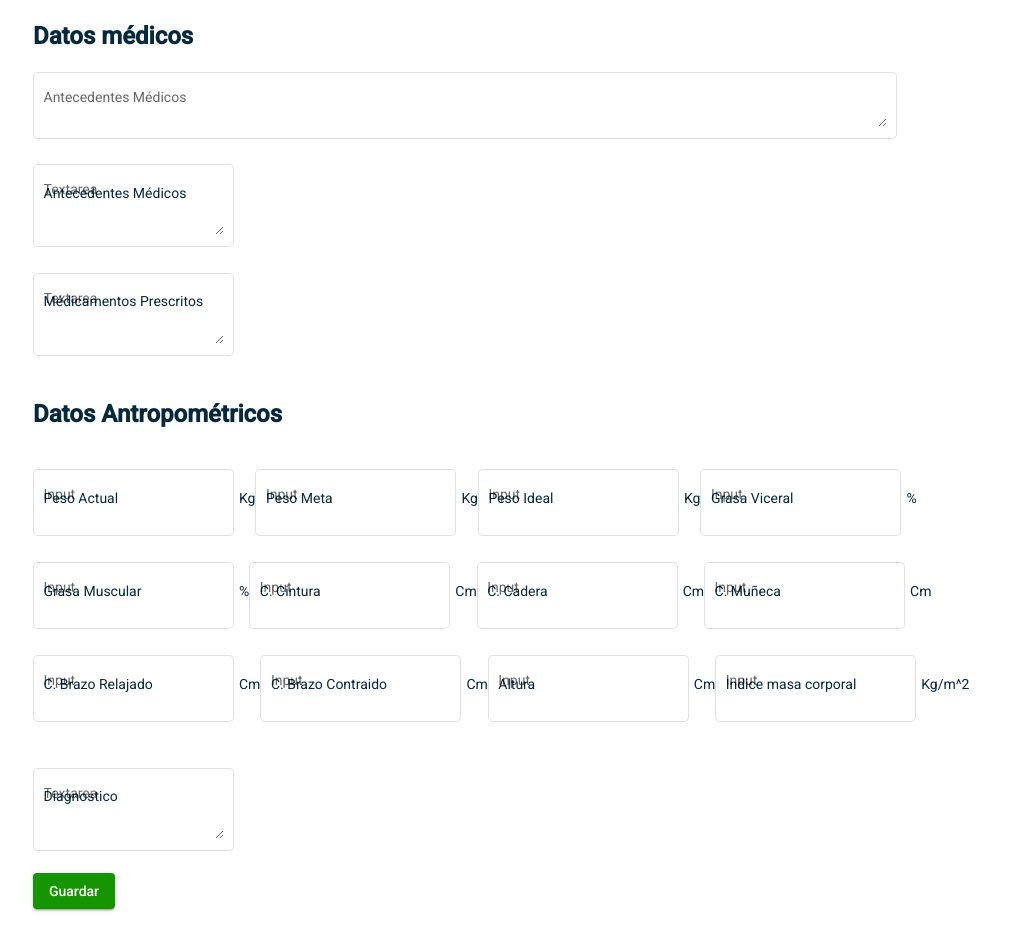
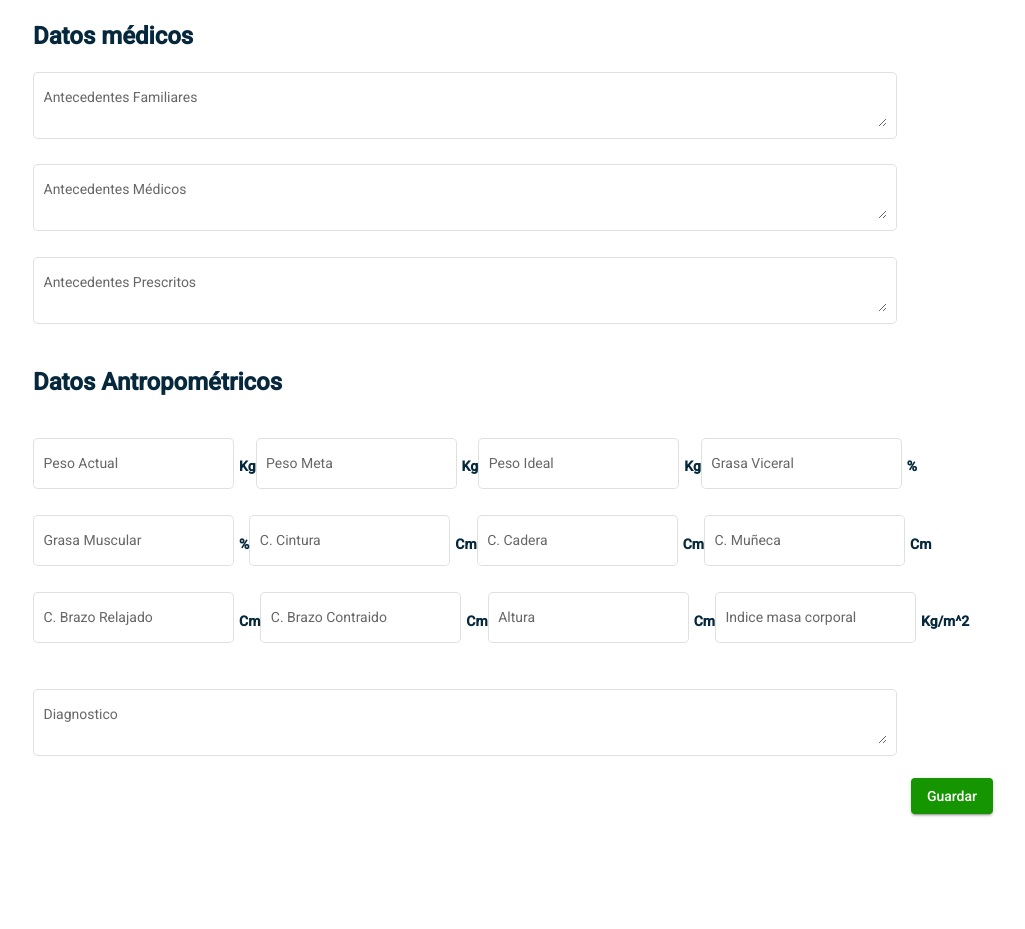
Before and after one commit to Code-Geeks-IGF115/sirt-client, an Angular app in the folder sirt-client/: page /datosMedicos in a window 1280 px wide. Shown: the whole page, without its empty margins (127-1152 px from the left). After the commit the page ends 834 px from the top, so only its background shows below. Built offline with nearby package versions, Linux system fonts and the light colour scheme.

Commit message:
terminado

```diff
--- a/sirt-client/src/app/components/datos-medicos/datos-medicos.component.html
+++ b/sirt-client/src/app/components/datos-medicos/datos-medicos.component.html
@@ -3,17 +3,17 @@
 <form>
 <!-- Aqui te dejo este ejemplo como deben ir los demás componentes -->
 <mat-form-field class="largo" appearance="outline">
+    <mat-label>Antecedentes Familiares</mat-label>
+    <textarea matInput></textarea>
+  </mat-form-field><br>
+
+<mat-form-field class="largo" appearance="outline">
     <mat-label>Antecedentes Médicos</mat-label>
     <textarea matInput></textarea>
   </mat-form-field><br>
 
-<mat-form-field appearance="outline">
-    <mat-label>Textarea</mat-label><label style="color:#06283D" >Antecedentes Médicos</label>
-    <textarea matInput></textarea>
-  </mat-form-field><br>
-
-<mat-form-field appearance="outline">
-    <mat-label>Textarea</mat-label><label style="color:#06283D" >Médicamentos Prescritos</label>
+<mat-form-field class="largo" appearance="outline">
+    <mat-label>Antecedentes Prescritos</mat-label>
     <textarea matInput></textarea>
   </mat-form-field><br><br>
 
@@ -22,104 +22,104 @@
 <div>
 
 <mat-form-field appearance="outline" style="margin-right: 5px;">
-  <mat-label>Input</mat-label><label style="color:#06283D" >Peso Actual</label>
+  <mat-label>Peso Actual</mat-label>
   <input matInput>
 </mat-form-field>
 
-<label style="color:#06283D" >Kg</label>
+<label style="color:#06283D" ><b>Kg</b></label>
 
 <mat-form-field appearance="outline" style="margin-right: 5px;">
-  <mat-label>Input</mat-label><label style="color:#06283D" >Peso Meta</label>
+  <mat-label>Peso Meta</mat-label>
   <input matInput>
 </mat-form-field>
 
-<label style="color:#06283D" >Kg</label>
+<label style="color:#06283D" ><b>Kg</b></label>
 
 <mat-form-field appearance="outline" style="margin-right: 5px;">
-  <mat-label>Input</mat-label><label style="color:#06283D" >Peso Ideal</label>
+  <mat-label>Peso Ideal</mat-label>
   <input matInput>
 </mat-form-field>
 
-<label style="color:#06283D" >Kg</label>
+<label style="color:#06283D" ><b>Kg</b></label>
 
 <mat-form-field appearance="outline" style="margin-right: 5px;">
-  <mat-label>Input</mat-label><label style="color:#06283D" >Grasa Viceral</label>
+  <mat-label>Grasa Viceral</mat-label>
   <input matInput>
 </mat-form-field>
 
-<label style="color:#06283D" >%</label><br>
+<label style="color:#06283D" ><b>%</b></label><br>
 
 </div>
 <div>
 
 <mat-form-field appearance="outline" style="margin-right: 5px;">
-  <mat-label>Input</mat-label><label style="color:#06283D" >Grasa Muscular</label>
+  <mat-label>Grasa Muscular</mat-label>
   <input matInput>
 </mat-form-field>
 
-<label style="color:#06283D" >%</label>
+<label style="color:#06283D" ><b>%</b></label>
 
 <mat-form-field appearance="outline" style="margin-right: 5px;">
-  <mat-label>Input</mat-label><label style="color:#06283D" >C. Cintura</label>
+  <mat-label>C. Cintura</mat-label>
   <input matInput>
 </mat-form-field>
 
-<label style="color:#06283D" >Cm</label>
+<label style="color:#06283D" ><b>Cm</b></label>
 
 <mat-form-field appearance="outline" style="margin-right: 5px;">
-  <mat-label>Input</mat-label><label style="color:#06283D" >C. Cadera</label>
+  <mat-label>C. Cadera</mat-label>
   <input matInput>
 </mat-form-field>
 
-<label style="color:#06283D" >Cm</label>
+<label style="color:#06283D" ><b>Cm</b></label>
 
 <mat-form-field appearance="outline" style="margin-right: 5px;">
-  <mat-label>Input</mat-label><label style="color:#06283D" >C. Muñeca</label>
+  <mat-label>C. Muñeca</mat-label>
   <input matInput>
 </mat-form-field>
 
-<label style="color:#06283D" >Cm</label><br>
+<label style="color:#06283D" ><b>Cm</b></label><br>
 
 </div>
 <div>
 
 <mat-form-field appearance="outline" style="margin-right: 5px;">
-  <mat-label>Input</mat-label><label style="color:#06283D" >C. Brazo Relajado</label>
+  <mat-label>C. Brazo Relajado</mat-label>
   <input matInput>
 </mat-form-field>
 
-<label style="color:#06283D" >Cm</label>
+<label style="color:#06283D" ><b>Cm</b></label>
 
 <mat-form-field appearance="outline" style="margin-right: 5px;">
-  <mat-label>Input</mat-label><label style="color:#06283D" >C. Brazo Contraido</label>
+  <mat-label>C. Brazo Contraido</mat-label>
   <input matInput>
 </mat-form-field>
 
-<label style="color:#06283D" >Cm</label>
+<label style="color:#06283D" ><b>Cm</b></label>
 
 <mat-form-field appearance="outline" style="margin-right: 5px;">
-  <mat-label>Input</mat-label><label style="color:#06283D" >Altura</label>
+  <mat-label>Altura</mat-label>
   <input matInput>
 </mat-form-field>
 
-<label style="color:#06283D" >Cm</label>
+<label style="color:#06283D" ><b>Cm</b></label>
 
 <mat-form-field appearance="outline" style="margin-right: 5px;">
-  <mat-label>Input</mat-label><label style="color:#06283D" >Indice masa corporal</label>
+  <mat-label>Indice masa corporal</mat-label>
   <input matInput>
 </mat-form-field>
 
-<label style="color:#06283D" >Kg/m^2</label><br>
+<label style="color:#06283D" ><b>Kg/m^2</b></label><br>
 
 </div>
 
-<br><mat-form-field appearance="outline" >
-    <mat-label>Textarea</mat-label><label style="color:#06283D" >Diagnostico</label><br>
+<br><mat-form-field class="largo" appearance="outline" >
+    <mat-label>Diagnostico</mat-label>
     <textarea matInput></textarea>
   </mat-form-field><br>
 
   <section>
-    <div class="example-button-row">
+    <div class="example-button-row" style="text-align: right;">
       <button mat-raised-button style="background: #159600; color: white;">Guardar</button>
     </div>
   </section><br>
```
Also changed, not shown: sirt-client/src/app/components/datos-medicos/datos-medicos.component.css (line endings or trailing spaces).
